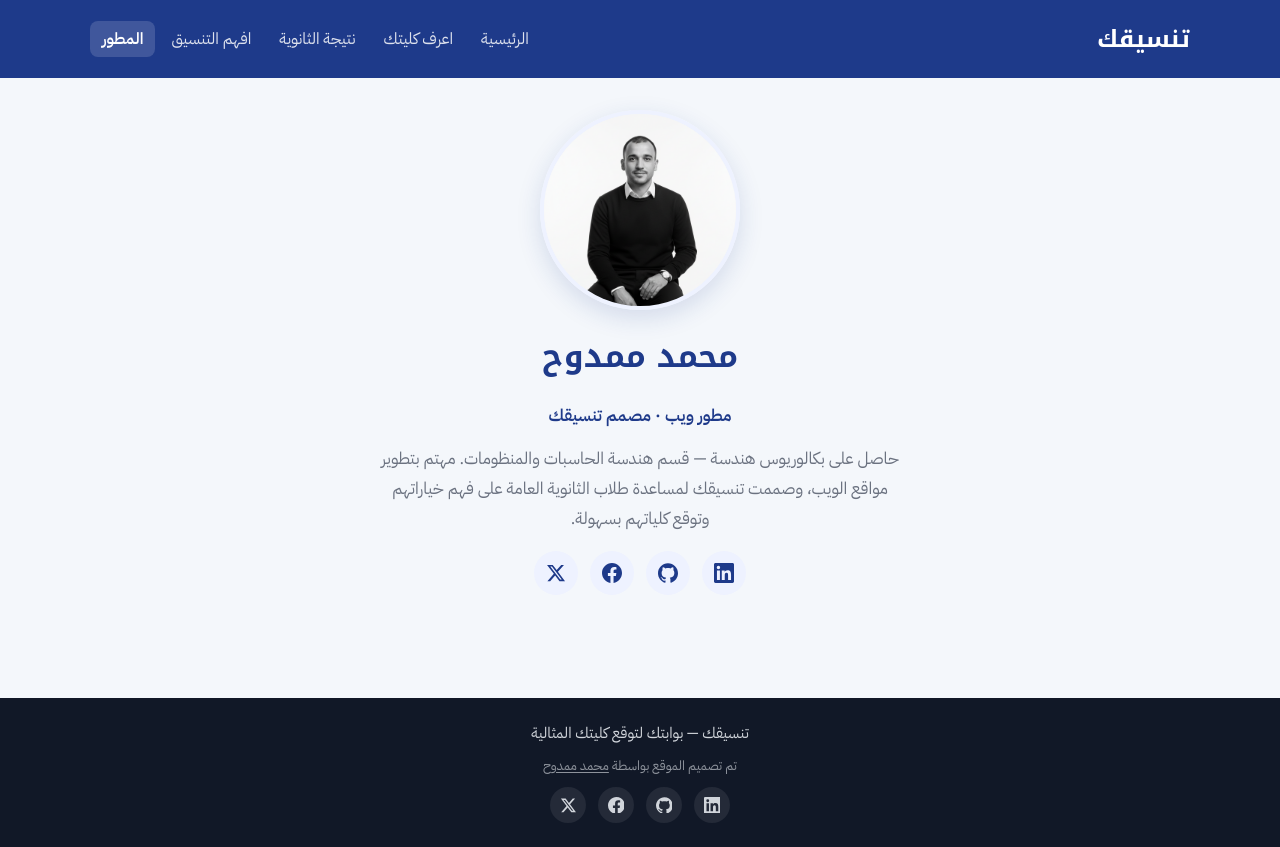
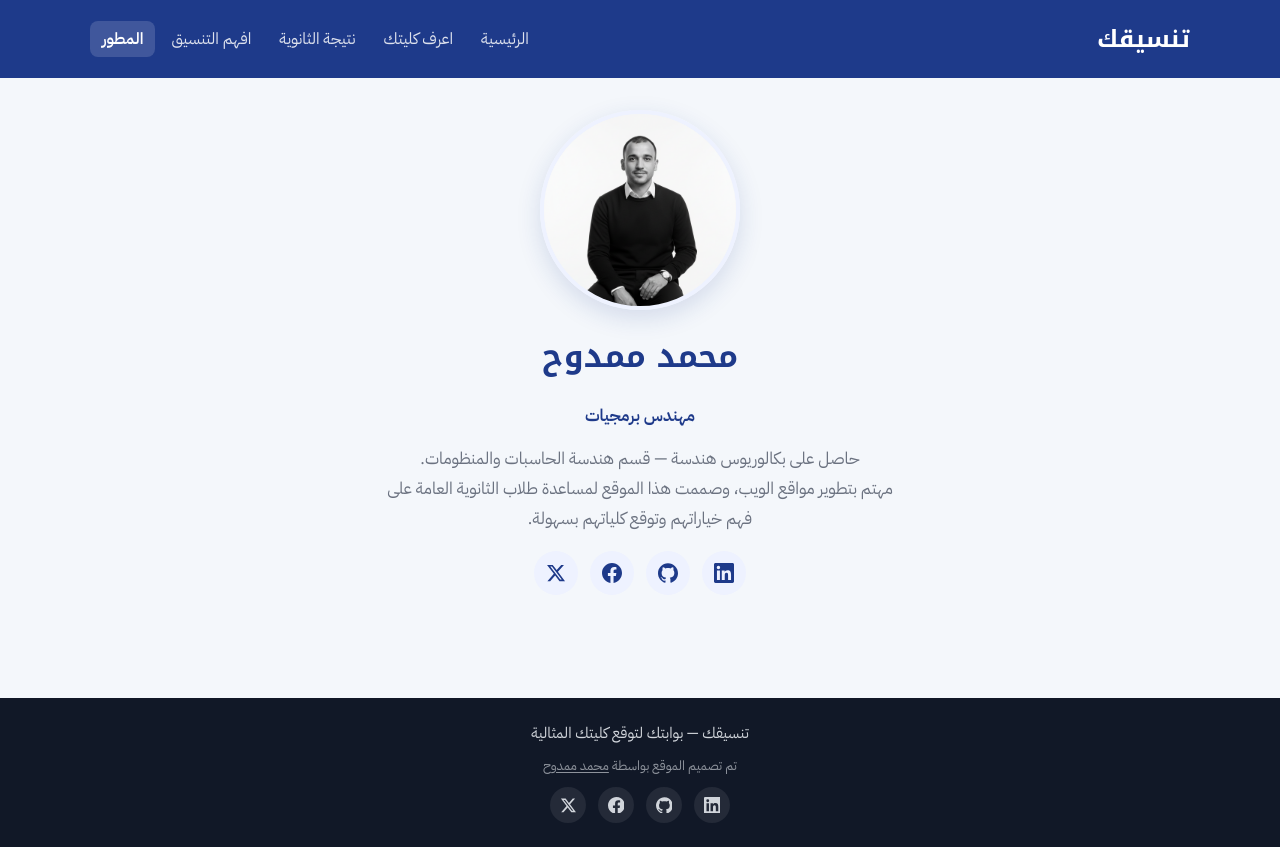
Before and after one commit to MohamedMamdoouh/Tansekak, an Angular app in the folder client/: page /designer in a window 1280 px wide. Built offline with nearby package versions, Linux system fonts and the light colour scheme; no server answers.

Commit message:
Update profile configuration with new title and bio. Adjust styles in designer component to support pre-line text formatting.

```diff
--- a/client/src/app/pages/designer/designer.component.ts
+++ b/client/src/app/pages/designer/designer.component.ts
@@ -63,6 +63,7 @@ import { SocialLinksComponent } from '../../components/social-links/social-links
         color: var(--color-text-muted);
         line-height: 1.8;
         font-size: 1.05rem;
+        white-space: pre-line;
       }
     `,
   ],
--- a/client/src/app/profile.config.ts
+++ b/client/src/app/profile.config.ts
@@ -6,10 +6,9 @@ export interface SocialLink {
 
 export const PROFILE = {
   name: 'محمد ممدوح',
-  title: 'مطور ويب · مصمم تنسيقك',
-  bio:
-    'حاصل على بكالوريوس هندسة — قسم هندسة الحاسبات والمنظومات. ' +
-    'مهتم بتطوير مواقع الويب، وصممت تنسيقك لمساعدة طلاب الثانوية العامة على فهم خياراتهم وتوقع كلياتهم بسهولة.',
+  title: 'مهندس برمجيات',
+  bio: `حاصل على بكالوريوس هندسة — قسم هندسة الحاسبات والمنظومات.
+مهتم بتطوير مواقع الويب، وصممت هذا الموقع لمساعدة طلاب الثانوية العامة على فهم خياراتهم وتوقع كلياتهم بسهولة.`,
   photoSrc: 'assets/mohamed-mamdouh.png',
   socialLinks: [
     {
```
